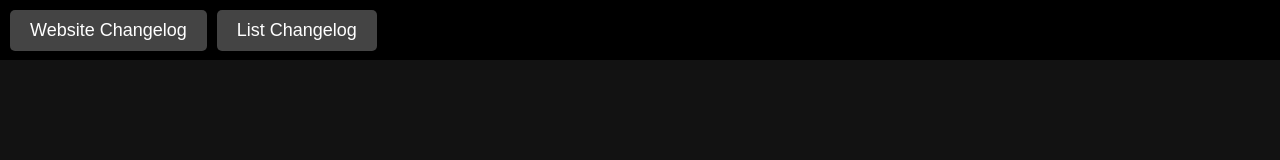
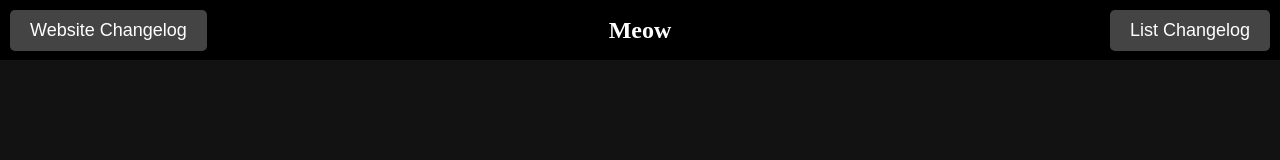
Before and after one commit to EpicSparkZ/ecl-changelog, a plain HTML site: page index.html in a window 1280 px wide. Drawn offline with Linux system fonts and the light colour scheme.

Commit message:
Update index.html

```diff
--- a/index.html
+++ b/index.html
@@ -14,16 +14,16 @@
       height: 100vh;             /* Ensure body takes up full height */
     }
 
-    /* Flex container to align buttons horizontally */
+    /* Flex container for button layout */
     .button-container {
       position: fixed;
-      top: 10px;               /* Space from the top of the screen */
-      left: 10px;              /* Align buttons to the left */
+      top: 10px;                /* Space from the top of the screen */
+      left: 10px;               /* Align buttons to the left */
       display: flex;
-      flex-direction: row;     /* Stack buttons horizontally */
-      align-items: flex-start; /* Top-align buttons */
-      gap: 10px;               /* Space between buttons */
-      z-index: 1000;           /* Ensure buttons are above the content */
+      flex-direction: row;      /* Stack buttons horizontally */
+      justify-content: space-between; /* Push buttons to the edges */
+      width: calc(100% - 20px); /* Full width minus some space */
+      z-index: 1000;            /* Ensure buttons are above the content */
     }
 
     /* Button Styling */
@@ -44,25 +44,37 @@
     /* Black strip from the top of the screen */
     .top-strip {
       position: fixed;
-      top: 0;                 /* Position the strip at the very top */
+      top: 0;                  /* Position the strip at the very top */
       left: 0;
       width: 100%;
-      height: 60px;           /* Height of the strip */
+      height: 60px;            /* Height of the strip */
       background-color: black;
-      z-index: 999;           /* Ensure the strip is below the buttons */
+      display: flex;
+      justify-content: center; /* Center align the text */
+      align-items: center;     /* Vertically center the text */
+      z-index: 999;            /* Ensure the strip is below the buttons */
+    }
+
+    /* Meow Text Styling */
+    .meow-text {
+      color: white;
+      font-size: 24px;
+      font-weight: bold;
     }
   </style>
 </head>
 <body>
 
-  <!-- Button Container aligned to the left and horizontally stacked -->
+  <!-- Button Container aligned to the left and right -->
   <div class="button-container">
     <button onclick="window.location.href='websitechangelog.html';">Website Changelog</button>
     <button onclick="window.location.href='listplacementchangelog.html';">List Changelog</button>
   </div>
 
   <!-- Black Strip at the Very Top -->
-  <div class="top-strip"></div>
+  <div class="top-strip">
+    <div class="meow-text">Meow</div>
+  </div>
 
 </body>
 </html>
```
